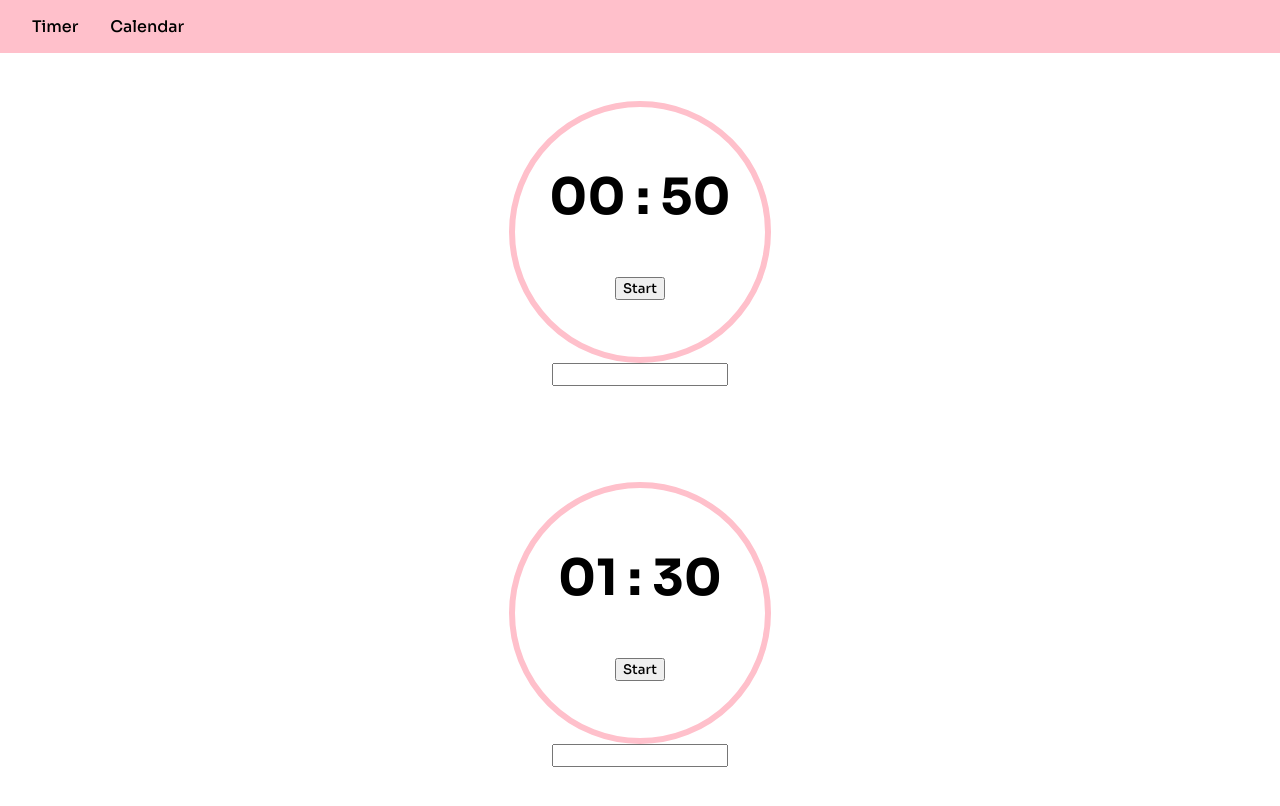
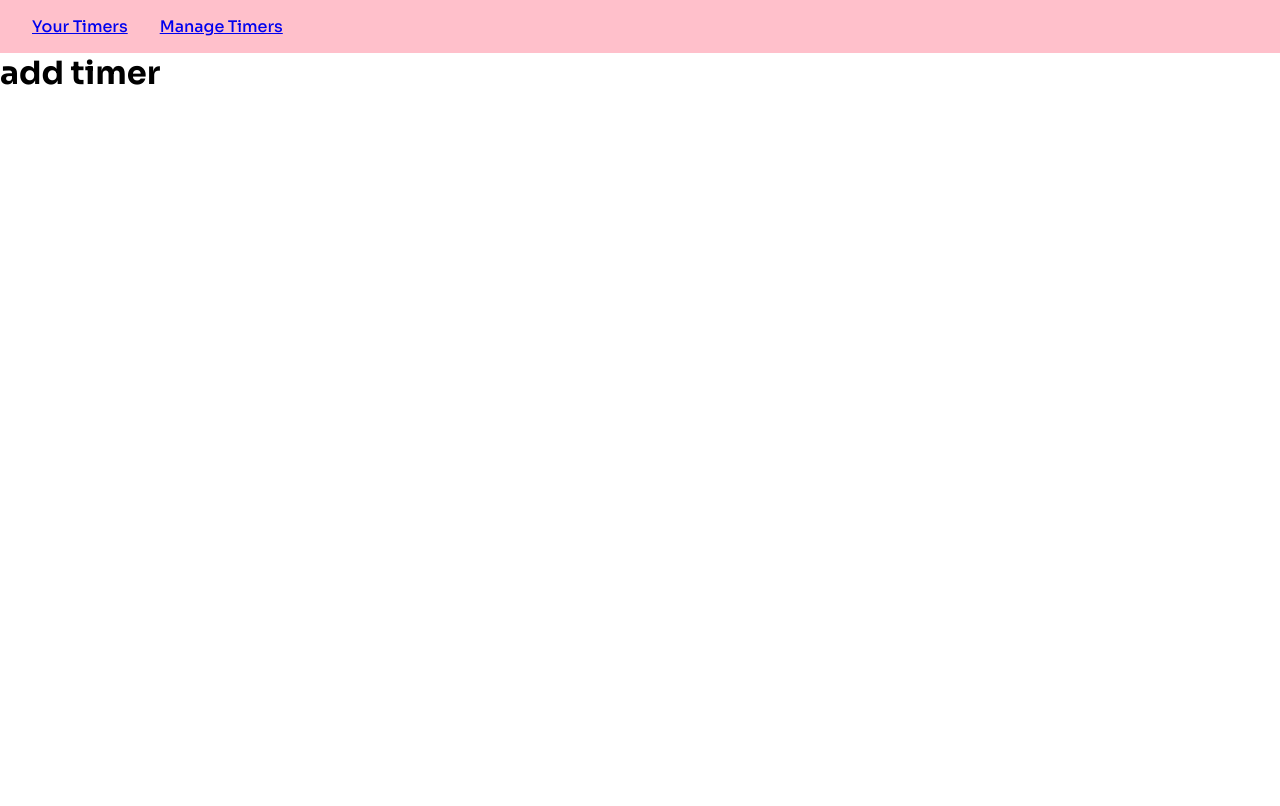
Before and after one commit to macmro7/organizer, a React (Create React App) app: page /manage in a window 1280 px wide. Shown: the top 806 px of the page. Built offline with nearby package versions, Linux system fonts and the light colour scheme.

Commit message:
add routes

```diff
--- a/package.json
+++ b/package.json
@@ -8,6 +8,7 @@
     "@testing-library/user-event": "^13.5.0",
     "react": "^17.0.2",
     "react-dom": "^17.0.2",
+    "react-router-dom": "^6.2.2",
     "react-scripts": "5.0.0",
     "web-vitals": "^2.1.4"
   },
--- a/src/App.js
+++ b/src/App.js
@@ -1,6 +1,8 @@
-import logo from './logo.svg';
+import { BrowserRouter, Route, Routes } from 'react-router-dom';
+
 import Navbar from "./Components/Navbar"
 import Timer from "./Components/Timer"
+import AddTimer from "./Components/AddTimer"
 import './App.css';
 
 function App() {
@@ -26,8 +28,13 @@ function App() {
 
   return (
     <div className="App">
+      <BrowserRouter>
       <Navbar />
-      { timers }
+        <Routes>
+          <Route path="/" element={ timers } />
+          <Route path="manage" element={<AddTimer />} />
+        </Routes>
+      </BrowserRouter>
     </div>
   );
 }
--- /dev/null
+++ b/src/Components/AddTimer.js
@@ -0,0 +1,7 @@
+function AddTimer() {
+    return (
+        <h1>add timer</h1>
+    )
+}
+
+export default AddTimer
--- a/src/Components/Navbar.js
+++ b/src/Components/Navbar.js
@@ -1,9 +1,11 @@
+import { BrowserRouter, Link, Route, Switch } from 'react-router-dom';
+
 function Navbar() {
     return (
         <nav>
             <ul>
-                <li>Timer</li>
-                <li>Calendar</li>
+                <li><Link to="/">Your Timers</Link></li>
+                <li><Link to="/manage">Manage Timers</Link></li>
             </ul>
         </nav>
     )
```
Also changed, not shown: 1 other file (tests, documents, lock files or other folders).
